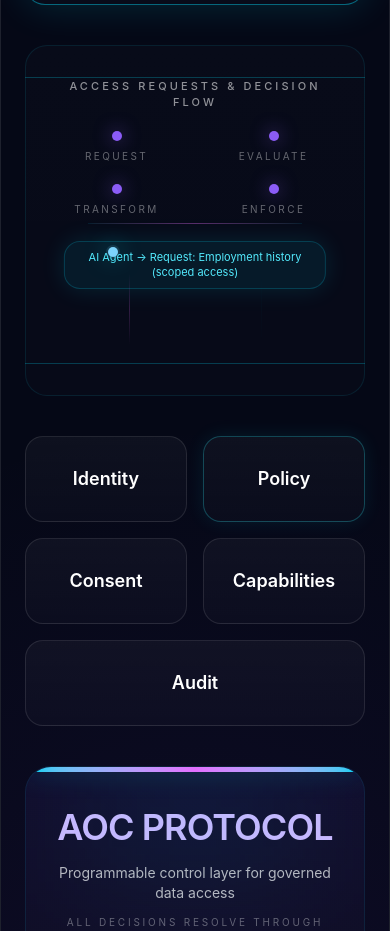
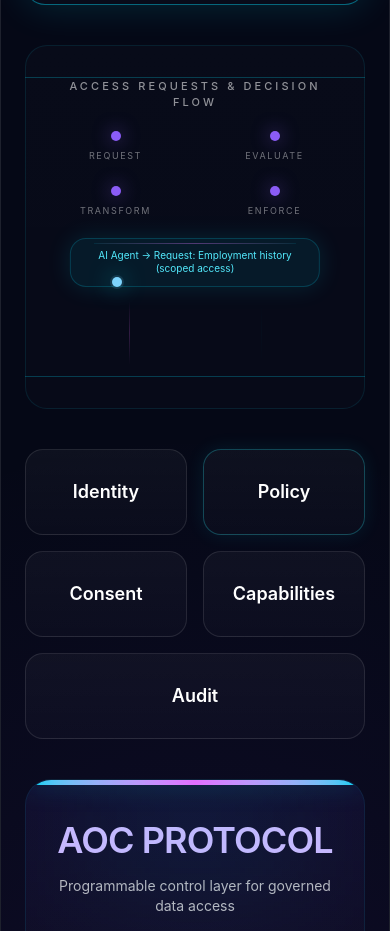
Before and after one commit to Architects-of-Change-Protocol/Architects_of_Change_Protocol, a React (Vite) app in the folder frontend/app/: page / in a window 390 px wide. Shown: the part 7560-8491 px from the top of the page. Built offline with nearby package versions, Linux system fonts and the light colour scheme; the HTML template or start-up script is replaced by a standard one.

Commit message:
Polish mobile request flow spacing and text fit

```diff
--- a/frontend/app/src/landing/components/AocInfrastructureAnimated.tsx
+++ b/frontend/app/src/landing/components/AocInfrastructureAnimated.tsx
@@ -33,31 +33,31 @@ export function AocInfrastructureAnimated() {
             </div>
 
             <div className="relative mx-auto max-w-[940px]">
-              <div className="absolute left-[14%] right-[14%] top-[92px] h-px bg-gradient-to-r from-cyan-400/10 via-fuchsia-400/35 to-cyan-400/10 md:left-[8%] md:right-[8%] md:top-[56px]" />
+              <div className="absolute left-[16%] right-[16%] top-[112px] h-px bg-gradient-to-r from-cyan-400/10 via-fuchsia-400/35 to-cyan-400/10 md:left-[8%] md:right-[8%] md:top-[56px]" />
 
-              <div className="grid grid-cols-2 gap-y-5 gap-x-4 text-center md:grid-cols-4">
+              <div className="grid grid-cols-2 gap-y-6 gap-x-5 text-center md:grid-cols-4">
                 <FlowStep label="Request" />
                 <FlowStep label="Evaluate" />
                 <FlowStep label="Transform" />
                 <FlowStep label="Enforce" />
               </div>
 
-              <div className="relative mt-6 min-h-[72px] overflow-visible md:h-10 md:min-h-0">
-                <div className="absolute left-1/2 top-0 w-[88%] -translate-x-1/2 text-center text-[11px] md:w-auto md:whitespace-nowrap md:text-xs">
-                  <span className="inline-block max-w-full animate-request-fade rounded-2xl border border-cyan-400/20 bg-cyan-400/8 px-3 py-2 leading-snug text-cyan-300 shadow-[0_0_24px_rgba(0,240,255,0.12)] md:rounded-full md:py-1">
+              <div className="relative mt-5 min-h-[92px] overflow-visible md:h-10 md:min-h-0">
+                <div className="absolute left-1/2 top-0 w-[84%] -translate-x-1/2 text-center text-[10px] leading-snug md:w-auto md:text-xs md:leading-normal md:whitespace-nowrap">
+                  <span className="inline-block max-w-full animate-request-fade rounded-2xl border border-cyan-400/20 bg-cyan-400/8 px-3 py-2.5 leading-[1.35] text-cyan-300 shadow-[0_0_24px_rgba(0,240,255,0.12)] md:rounded-full md:px-3 md:py-1 md:leading-normal">
                     AI Agent → Request: Employment history (scoped access)
                   </span>
                 </div>
               </div>
 
-              <div className="pointer-events-none absolute left-[12%] right-[12%] top-[116px] h-4 md:left-[10%] md:right-[10%] md:top-[49px]">
+              <div className="pointer-events-none absolute left-[14%] right-[14%] top-[146px] h-4 md:left-[10%] md:right-[10%] md:top-[49px]">
                 <div className="signal-dot" />
               </div>
 
-              <div className="pointer-events-none absolute left-[28%] top-[142px] h-[72px] w-px bg-gradient-to-b from-fuchsia-400/0 via-fuchsia-400/35 to-fuchsia-400/0 animate-link-pulse md:left-[32%] md:top-[78px] md:h-[96px]" />
-              <div className="pointer-events-none absolute left-[72%] top-[142px] h-[72px] w-px bg-gradient-to-b from-cyan-400/0 via-cyan-400/35 to-cyan-400/0 animate-link-pulse-delayed md:left-[74%] md:top-[78px] md:h-[96px]" />
+              <div className="pointer-events-none absolute left-[28%] top-[170px] h-[64px] w-px bg-gradient-to-b from-fuchsia-400/0 via-fuchsia-400/35 to-fuchsia-400/0 animate-link-pulse md:left-[32%] md:top-[78px] md:h-[96px]" />
+              <div className="pointer-events-none absolute left-[72%] top-[170px] h-[64px] w-px bg-gradient-to-b from-cyan-400/0 via-cyan-400/35 to-cyan-400/0 animate-link-pulse-delayed md:left-[74%] md:top-[78px] md:h-[96px]" />
 
-              <div className="mt-6 flex justify-center md:justify-end">
+              <div className="mt-5 flex justify-center md:justify-end">
                 <div className="animate-output-fade rounded-full border border-emerald-400/20 bg-emerald-400/8 px-3 py-1 text-[11px] text-emerald-300 shadow-[0_0_24px_rgba(16,185,129,0.12)] md:text-xs">
                   Scoped Access Granted
                 </div>
@@ -273,7 +273,7 @@ function FlowStep({ label }: { label: string }) {
   return (
     <div className="relative">
       <div className="mx-auto mb-2 h-2.5 w-2.5 rounded-full bg-[#8b5cf6] shadow-[0_0_18px_rgba(139,92,246,0.6)]" />
-      <div className="text-[10px] uppercase tracking-[0.24em] text-white/38 md:text-[11px]">
+      <div className="text-[9px] uppercase tracking-[0.18em] text-white/42 md:text-[11px] md:tracking-[0.24em]">
         {label}
       </div>
     </div>
```
